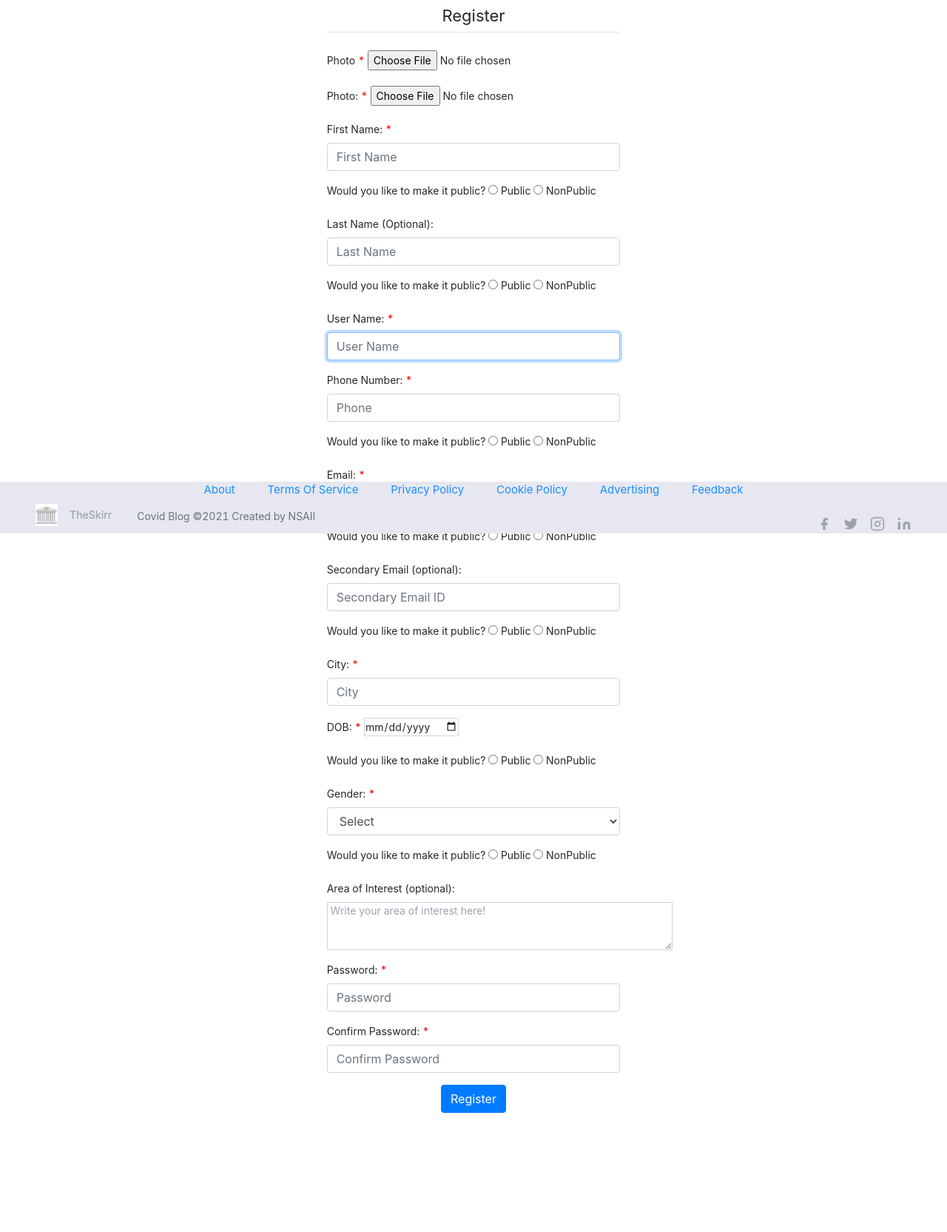
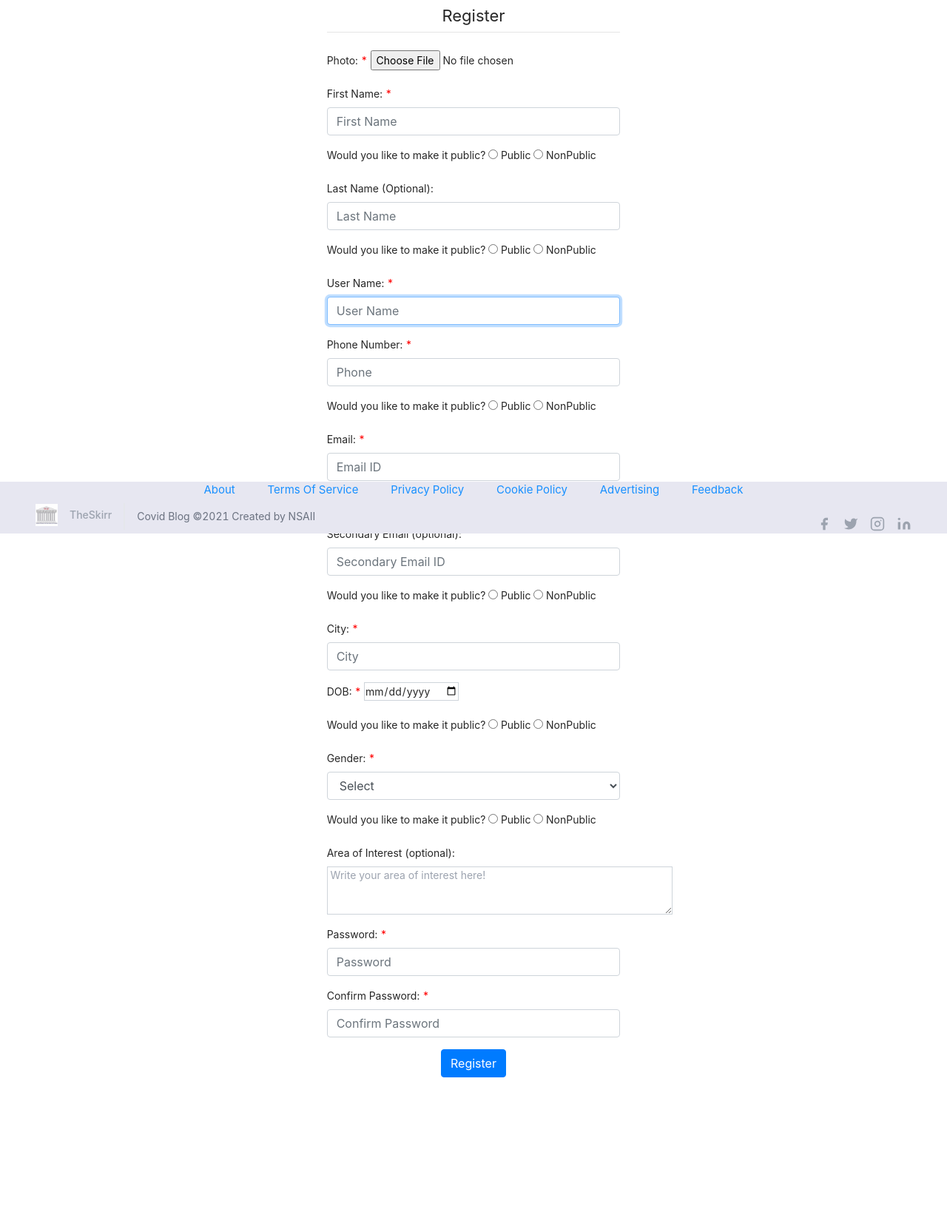
Before and after one commit to ppratikcr7/TheSkirr, a Django app: page /register/ in a window 1280 px wide. Shown: the part 79-1744 px from the top of the page at 74% size. After the commit the page ends 1535 px from the top, so only its background shows below. Run offline with Django 3.2, Linux system fonts and the light colour scheme; some libraries are stand-ins or nearby versions.

Commit message:
removing double photo fields on UI

```diff
--- a/templates/components/RegisterForm.html
+++ b/templates/components/RegisterForm.html
@@ -15,14 +15,6 @@
 
         });
     </script> {% endcomment %}
-
-
-     <div class="form-group">
-        <label for="{{ form.photo.id_for_label }}">Photo <span style="color:red"> *</span></label>
-        {{ form.photo }}
-        {{ form.photo.errors }}
-    </div>
-
 
     <div class="form-group">
         <label for="{{ form.photo.id_for_label }}">Photo: <span style="color:red"> *</span></label>
```
